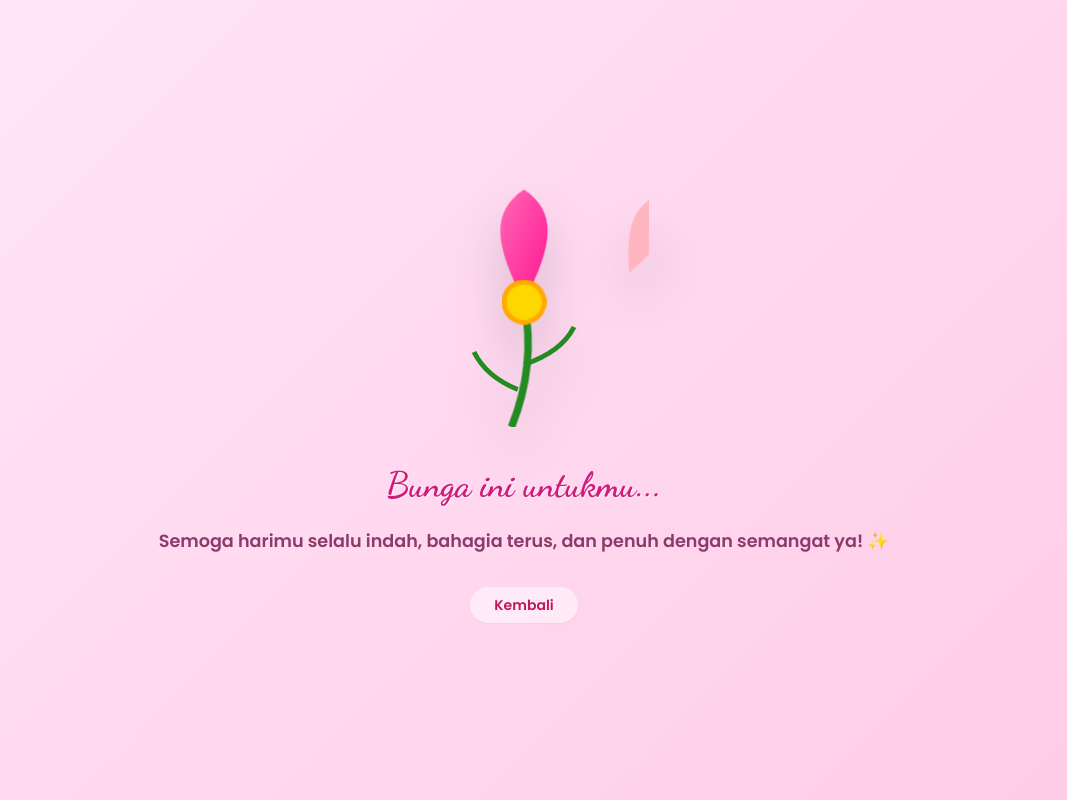
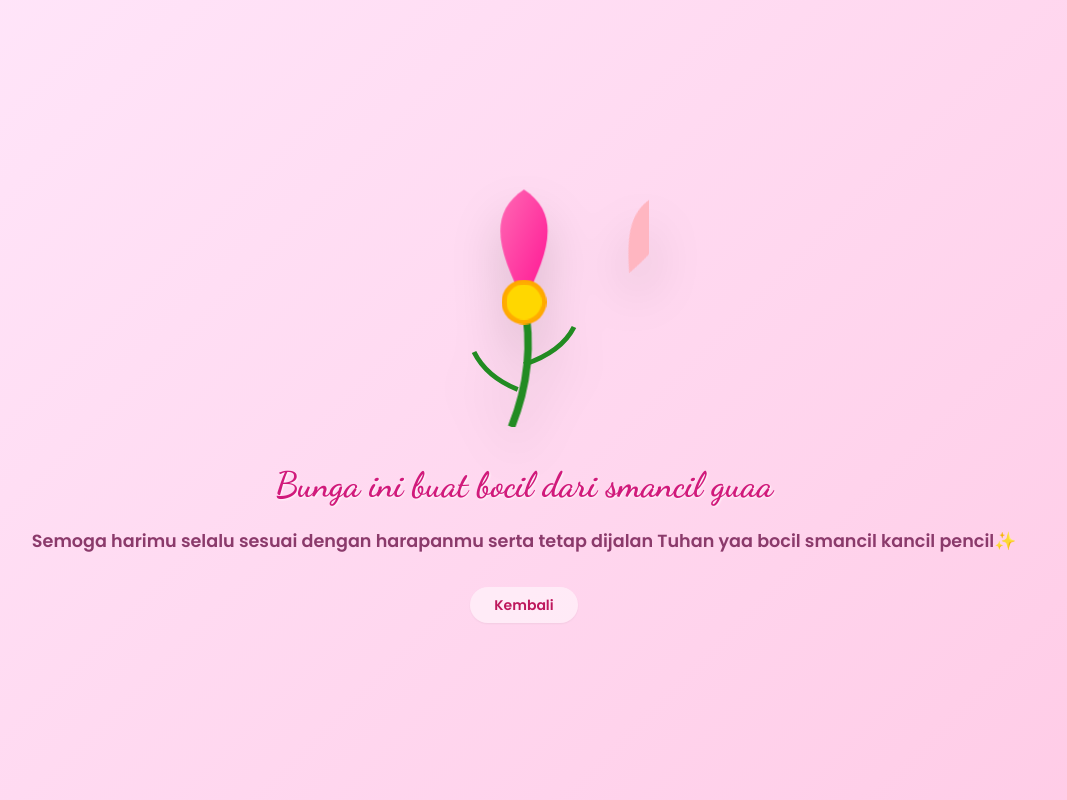
Before and after one commit to Revalino-Webs/kejutan, a plain HTML site: page index.html in a window 1280 px wide. Both pictures are taken after a click on the button "Buka Sesuatu". Shown: the whole page, without its empty margins (116-1183 px from the left). Drawn offline with nearby package versions, Linux system fonts and the light colour scheme.

Commit message:
Update index.html

```diff
--- a/index.html
+++ b/index.html
@@ -282,8 +282,8 @@
             </div>
 
             <!-- Messages -->
-            <h1 class="aesthetic-text mb-4">Bunga ini untukmu...</h1>
-            <p class="sub-text mb-8">Semoga harimu selalu indah, bahagia terus, dan penuh dengan semangat ya! ✨</p>
+            <h1 class="aesthetic-text mb-4">Bunga ini buat bocil dari smancil guaa</h1>
+            <p class="sub-text mb-8">Semoga harimu selalu sesuai dengan harapanmu serta tetap dijalan Tuhan yaa bocil smancil kancil pencil✨</p>
 
             <button onclick="goBack()" class="px-6 py-2 bg-white/50 text-pink-700 font-semibold rounded-full shadow-sm hover:bg-white/80 transition-all text-sm opacity-0" style="animation: slideUpFade 1s ease 4s forwards;">
                 Kembali
```
